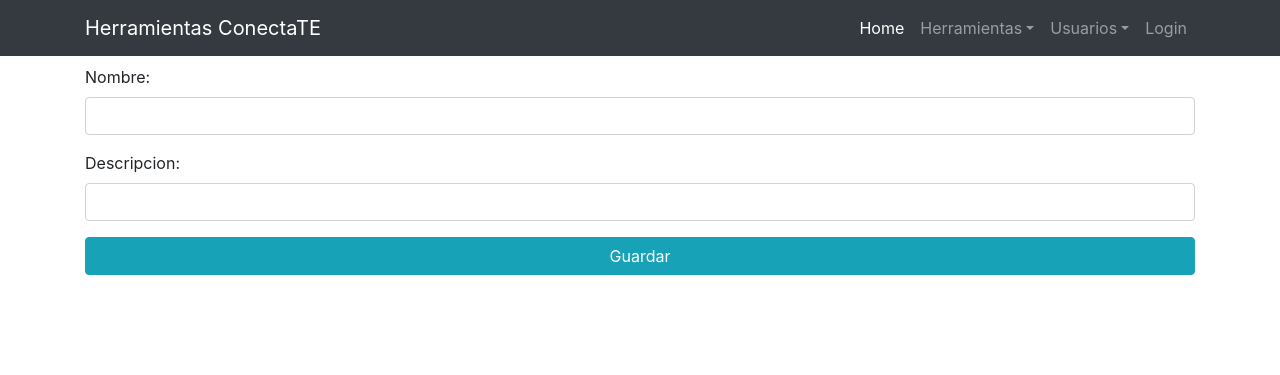
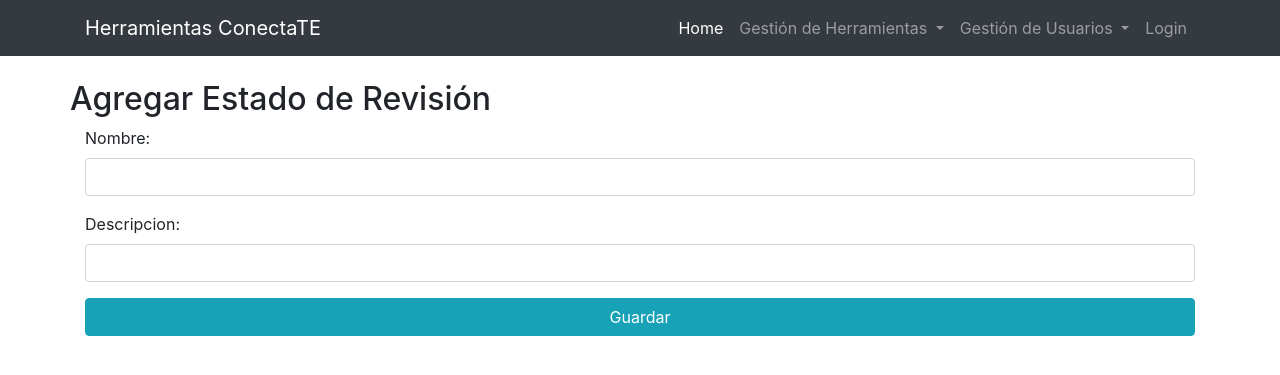
Before and after one commit to leo452/Final_ConectaTE_group4, a Django app: page /herramienta/revision/add/ in a window 1280 px wide. Shown: the top 375 px of the page. Run offline with Django 3.2, Linux system fonts and the light colour scheme; parts of the project's set-up code (start-up, migrations or seed data) failed here and were passed over; some libraries are stand-ins or nearby versions.

Commit message:
Added integration and CSS ajistements

```diff
--- a/herramienta/static/css/shop-homepage.css
+++ b/herramienta/static/css/shop-homepage.css
@@ -5,5 +5,25 @@
  */
 
 body {
-    padding-top: 65px;
+    padding-top: 80px;
 }
+
+@media (min-width: 992px) {
+  body {
+    padding-top: 80px;
+  }
+}
+
+.carousel-item {
+  height: 65vh;
+  min-height: 300px;
+  background: no-repeat center center scroll;
+  -webkit-background-size: cover;
+  -moz-background-size: cover;
+  -o-background-size: cover;
+  background-size: cover;
+}
+
+.portfolio-item {
+  margin-bottom: 30px;
+}
--- a/herramienta/templates/herramienta/add_categoria.html
+++ b/herramienta/templates/herramienta/add_categoria.html
@@ -9,6 +9,7 @@
 
 <div class="container">
     <div class="row">
+    <h2>Agregar Categoría</h2>
         <form action="/herramienta/api/categoria/form/" id="formCategoria" method="post" class="col-sm-12">
             {% for field in form %}
                 <div class="form-group">
--- a/herramienta/templates/herramienta/add_estado_revision.html
+++ b/herramienta/templates/herramienta/add_estado_revision.html
@@ -9,6 +9,7 @@
 
 <div class="container">
     <div class="row">
+        <h2> Agregar Estado de Revisión</h2>
         <form action="/herramienta/api/revisiones/form/" id="formEstadoRevision" method="post" class="col-sm-12">
             {% for field in form %}
                 <div class="form-group">
--- a/herramienta/views.py
+++ b/herramienta/views.py
@@ -10,7 +10,9 @@ import json
 from django.core.exceptions import ObjectDoesNotExist
 from django.core import serializers
 from django.core.paginator import Paginator, EmptyPage, PageNotAnInteger
-from django.shortcuts import render, get_object_or_404
+from django.shortcuts import render, get_object_or_404, redirect
+from django.contrib import messages
+from django.http import HttpResponseRedirect
 from herramienta.models import Herramienta
 
 # Create your views here.
@@ -34,9 +36,9 @@ def addCategoria(request):
         form = CategoriaForm(request.POST)
         if form.is_valid():
             form.save()
-            mensaje = {"mensaje": "Guardado exitoso"}
-            return HttpResponse(json.dumps({"mensaje": "Guardado exitoso"}),status=200,
-                                content_type='application/json')
+
+            messages.success(request, 'Categoría agregada con Éxito!')
+            return redirect('home')
 
         erros = form.errors.items()
         return HttpResponse(json.dumps(erros), status=400,
@@ -85,9 +87,8 @@ def addRevision(request):
         form = RevisioForm(request.POST)
         if form.is_valid():
             form.save()
-            mensaje = {"mensaje": "Guardado exitoso"}
-            return HttpResponse(json.dumps({"mensaje": "Guardado exitoso"}),status=200,
-                                content_type='application/json')
+            messages.success(request, 'Estado de Revisión agregado con Éxito!')
+            return redirect('home')
 
         erros = form.errors.items()
         return HttpResponse(json.dumps(erros), status=400,
--- a/usuario/templates/base.html
+++ b/usuario/templates/base.html
@@ -60,39 +60,28 @@
                                 <span class="sr-only">(current)</span>
                             </a>
                         </li>
-                        <li class="dropdown">
-                            <a href="#" class="nav-link dropdown-toggle" data-toggle="dropdown" role="button" aria-haspopup="true" aria-expanded="false" id="dropdownMenu1">Herramientas</a>
-                            <ul class="dropdown-menu" aria-labelledby="dropdownMenu1">
-                                <li>
-                                    <a href="{% url 'categoria-v' %}">Categorias</a>
-                                </li>
-                                <li>
-                                    <a href="{% url 'ediciones' %}">Revisiones</a>
-                                </li>
-                                <li>
-                                    <a href="{% url 'revision-v' %}">Estados de revision</a>
-                                </li>
-                                <li>
-                                    <a href="{% url 'herramientas' %}">Herramientas</a>
-                                </li>
-                            </ul>
+                        <li class="nav-item dropdown">
+                            <a class="nav-link dropdown-toggle" href="#" id="navbarDropdownPortfolio" data-toggle="dropdown" aria-haspopup="true" aria-expanded="false">
+                            Gestión de Herramientas
+                            </a>
+                            <div class="dropdown-menu dropdown-menu-right" aria-labelledby="navbarDropdownPortfolio">
+                                <a class="dropdown-item" href="{% url 'categoria-v' %}">Agregar Categoría</a>
+                                <a class="dropdown-item" href="{% url 'ediciones' %}">Revisiones</a>
+                                <a class="dropdown-item" href="{% url 'revision-v' %}">Agregar Estado de Revisión</a>
+                            </div>
                         </li>
-                        <li class="dropdown">
-                            <a href="#" class="nav-link dropdown-toggle" data-toggle="dropdown" role="button" aria-haspopup="true" aria-expanded="false" id="dropdownMenu2">Usuarios</a>
-                            <ul class="dropdown-menu" aria-labelledby="dropdownMenu2">
-                                <li>
-                                    <a href="{% url 'crearusuarioview' %}">Creaciòn</a>
-                                </li>
-                                <li>
-                                    <a href="{% url 'editarPerfilesview' %}">Perfiles</a>
-                                </li>
-                                <li>
-                                    <a href="{% url 'usuarioherramientaview' %}">Herramientas por usuarios</a>
-                                </li>
-                            </ul>
+                        <li class="nav-item dropdown">
+                            <a class="nav-link dropdown-toggle" href="#" id="navbarDropdownPortfolio" data-toggle="dropdown" aria-haspopup="true" aria-expanded="false">
+                            Gestión de Usuarios
+                            </a>
+                            <div class="dropdown-menu dropdown-menu-right" aria-labelledby="navbarDropdownPortfolio">
+                                <a class="dropdown-item" href="{% url 'crearusuarioview' %}">Crear Usuario</a>
+                                <a class="dropdown-item" href="{% url 'editarPerfilesview' %}">Perfiles</a>
+                                <a class="dropdown-item" href="{% url 'usuarioherramientaview' %}">Herramientas por usuarios</a>
+                            </div>
                         </li>
                         <li class="nav-item">
-                            <a class="nav-link" href="">Login</a>
+                            <a class="nav-link" href="{% url 'loginview' %}">Login</a>
                         </li>
                     </ul>
                 </div>
@@ -100,11 +89,21 @@
         </nav>
 
         {% block content %}{% endblock %}
+
+        {% if messages %}
+            <ul class="messages">
+                {% for message in messages %}
+                    <div class="MyAlert-bottom alert alert-success alert-dismissible fixed-bottom" role="alert" style="width: 300px">
+                        {{ message }}
+                    </div>
+                {% endfor %}
+            </ul>
+        {% endif %}
+
         <script src="{% static 'js/jquery.min.js' %}"></script>
         <script src="{% static 'js/bootstrap.min.js' %}"></script>
+        <script src="{% static 'js/bootstrap.bundle.js' %}"></script>
         <script src="{% static 'js/popper.min.js' %}"></script>
-        {% block script %}{% endblock %}
-
 
     </body>
 
```
Also changed, not shown: usuario/templates/crearUsuario.html (+9 -12 lines), db.sqlite3.
